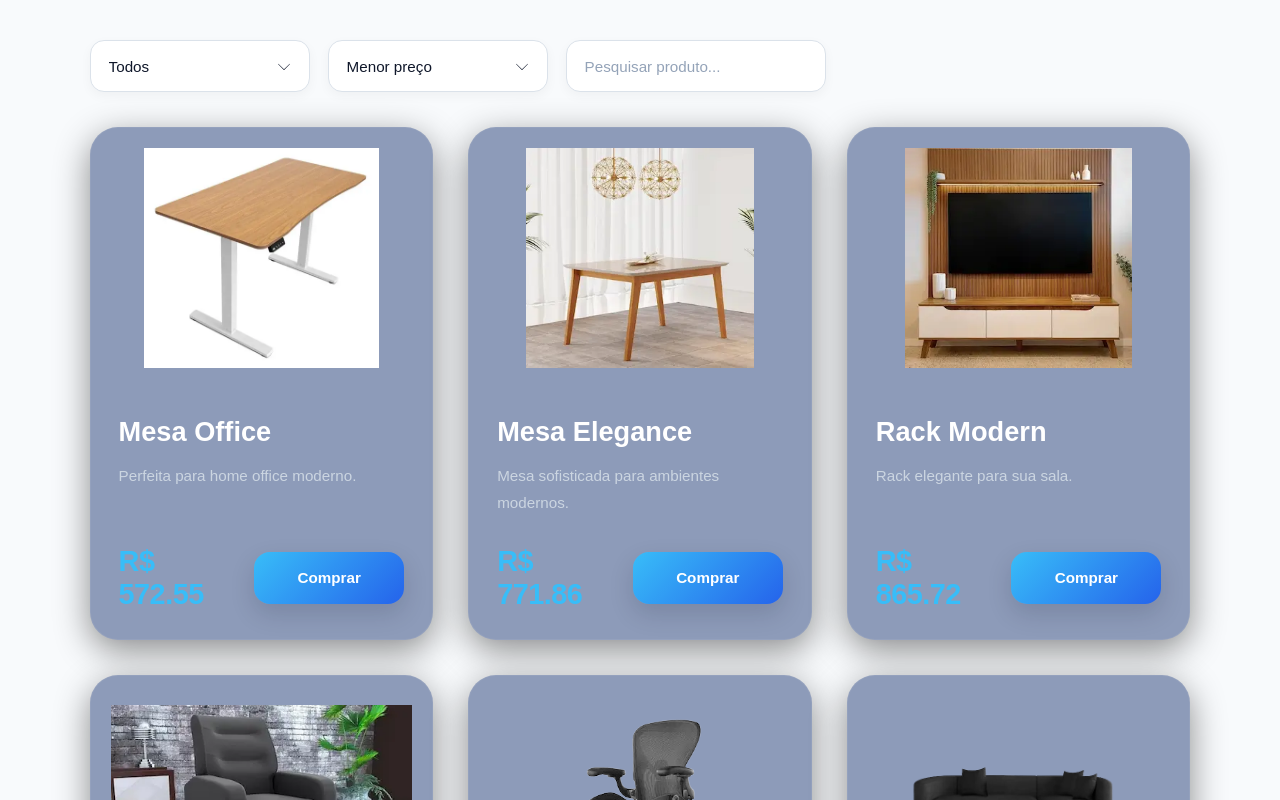
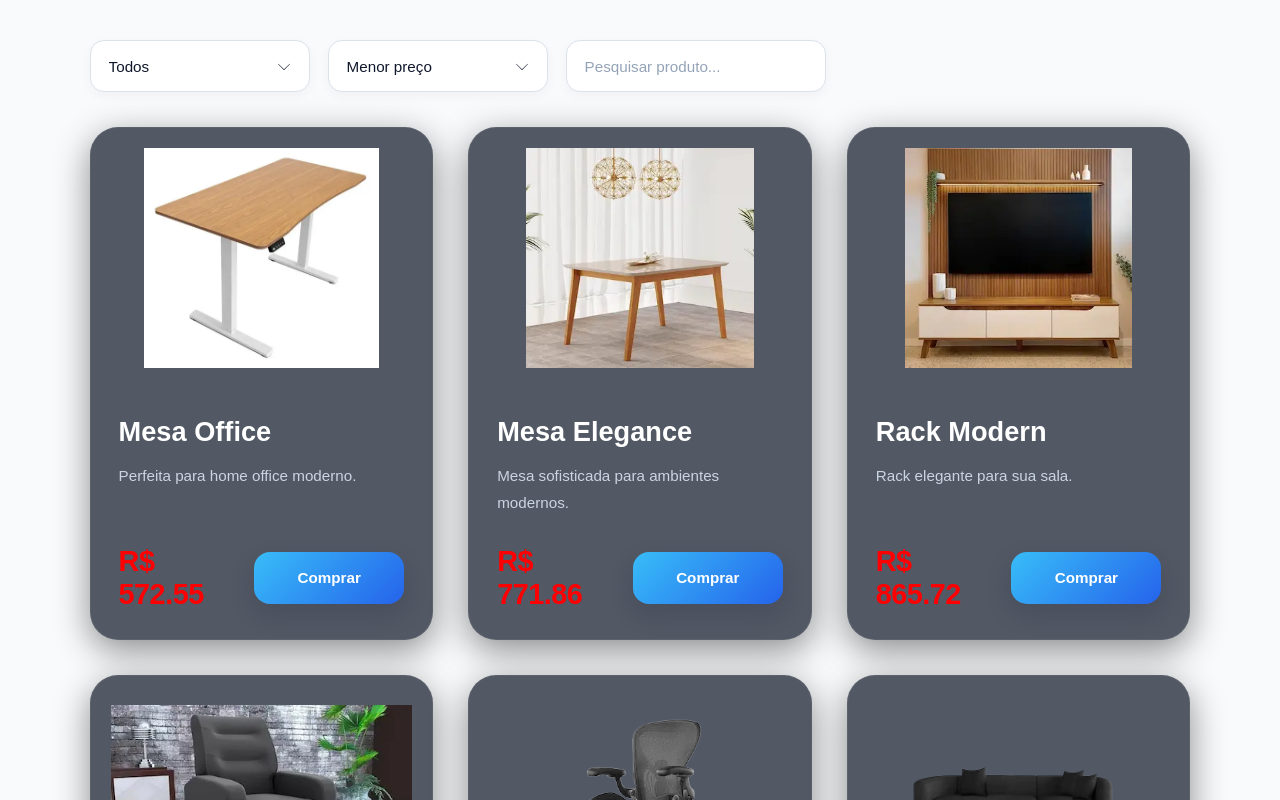
Before and after one commit to higorsenaialuno07/prime-moveis, a React (Vite) app: page /products in a window 1280 px wide. Shown: the part 680-1480 px from the top of the page. Built offline with nearby package versions, Linux system fonts and the light colour scheme.

Commit message:
atualização

```diff
--- a/src/styles/pages/products.css
+++ b/src/styles/pages/products.css
@@ -162,7 +162,7 @@
 
 /* CARD - Travado para não virar banner horizontal */
 .product-card {
-  background: #8d9bb9;
+  background: #525864;
   border-radius: 28px;
   overflow: hidden;
   border: 1px solid rgba(255, 255, 255, 0.06);
@@ -256,7 +256,7 @@
 }
 
 .current-price {
-  color: #38bdf8;
+  color: #ff0000;
   font-size: 1.8rem;
   font-weight: 800;
 }
```
